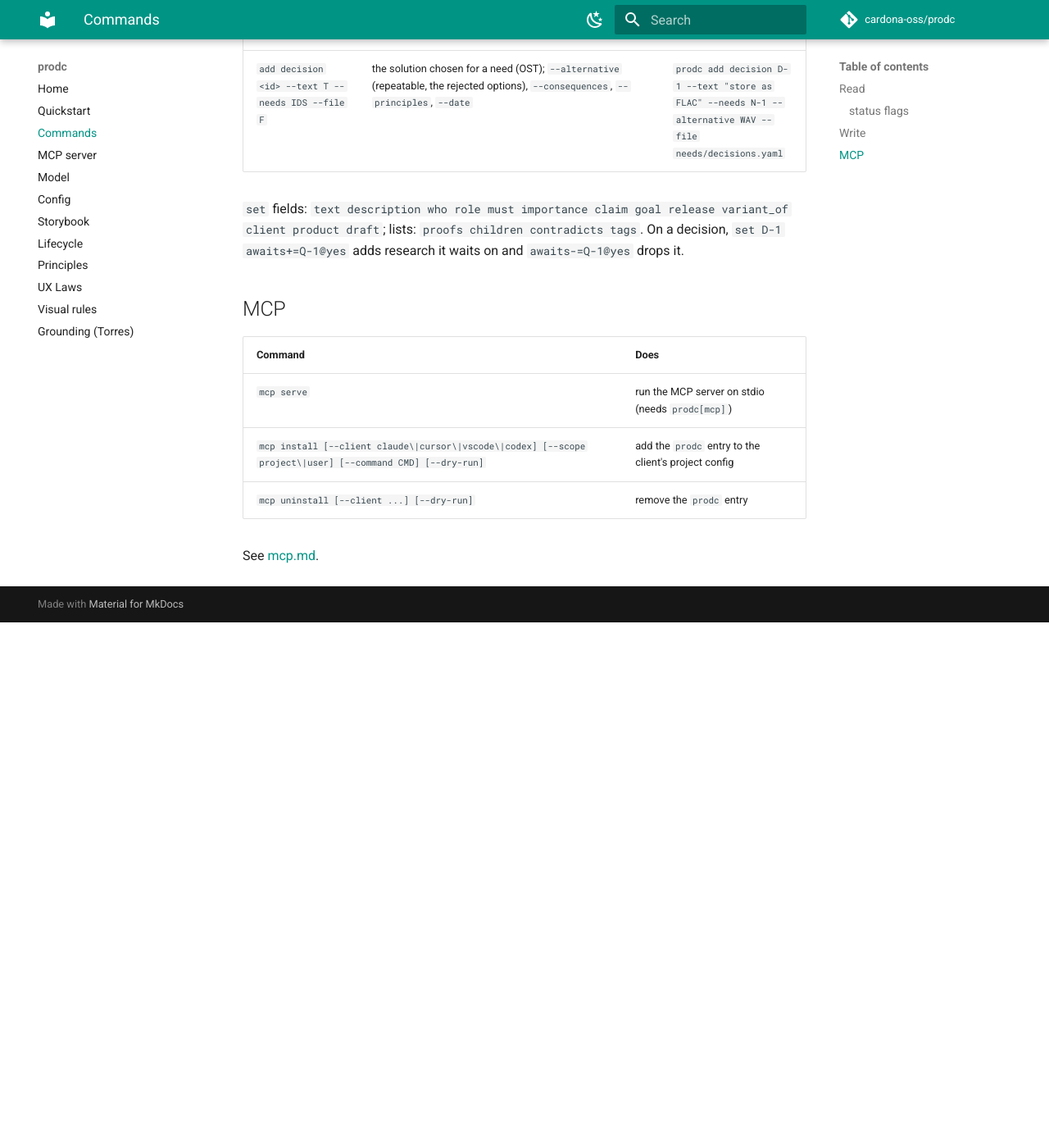
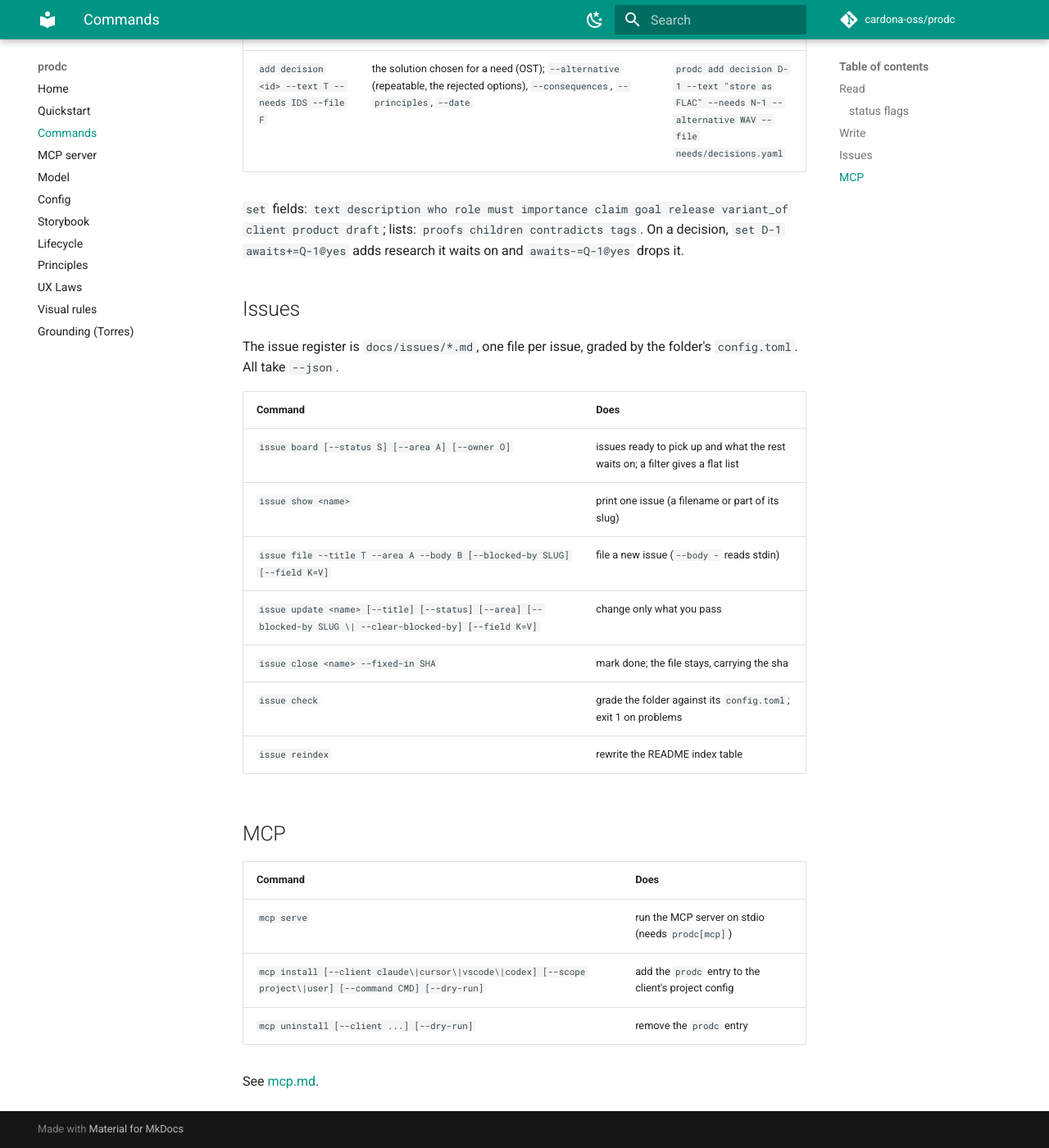
Before and after one commit to jorgeecardona/prodc, an MkDocs documentation site: the page built from docs/commands.md, in a window 1280 px wide and 1400 px high, scrolled down 4906 px. Shown: the whole window at 82% size. Built offline with MkDocs 1.6.1 and Material for MkDocs 9.7.7, drawn with Linux system fonts in a browser that asks for light colours; comment, search, counter and statistics services are not loaded; before the commit the page ends 5665 px from its top, so only the background shows below that.

Commit message:
docs(issue): prodc issue commands and MCP tools; 0.9.0

```diff
--- a/docs/commands.md
+++ b/docs/commands.md
@@ -64,6 +64,21 @@ Each rewrites one YAML file, re-loads the whole model as validation, reverts on
 
 `set` fields: `text description who role must importance claim goal release variant_of client product draft`; lists: `proofs children contradicts tags`. On a decision, `set D-1 awaits+=Q-1@yes` adds research it waits on and `awaits-=Q-1@yes` drops it.
 
+## Issues
+
+The issue register is `docs/issues/*.md`, one file per issue, graded by the folder's
+`config.toml`. All take `--json`.
+
+| Command | Does |
+|---|---|
+| `issue board [--status S] [--area A] [--owner O]` | issues ready to pick up and what the rest waits on; a filter gives a flat list |
+| `issue show <name>` | print one issue (a filename or part of its slug) |
+| `issue file --title T --area A --body B [--blocked-by SLUG] [--field K=V]` | file a new issue (`--body -` reads stdin) |
+| `issue update <name> [--title] [--status] [--area] [--blocked-by SLUG \| --clear-blocked-by] [--field K=V]` | change only what you pass |
+| `issue close <name> --fixed-in SHA` | mark done; the file stays, carrying the sha |
+| `issue check` | grade the folder against its `config.toml`; exit 1 on problems |
+| `issue reindex` | rewrite the README index table |
+
 ## MCP
 
 | Command | Does |
--- a/src/prodc/__init__.py
+++ b/src/prodc/__init__.py
@@ -1,3 +1,3 @@
 """prodc: product management as code."""
 
-__version__ = "0.8.1"  # the single source of truth; pyproject reads it via [tool.hatch.version]
+__version__ = "0.9.0"  # the single source of truth; pyproject reads it via [tool.hatch.version]
```
Also changed, not shown: CHANGELOG.md (+9 -0 lines), docs/mcp.md (+13 -0 lines), docs/model.md (+2 -1 lines), src/prodc/agent.md (+3 -2 lines), 2 other files.
